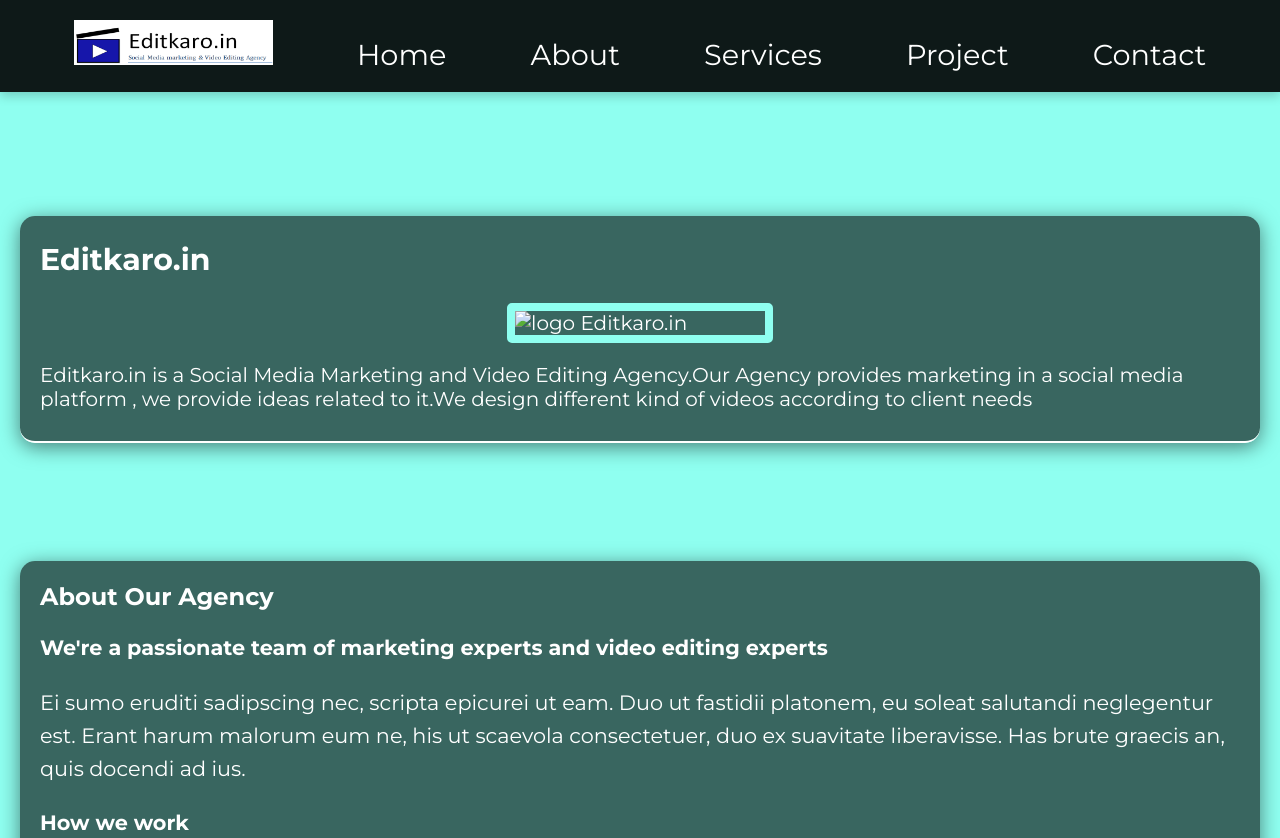
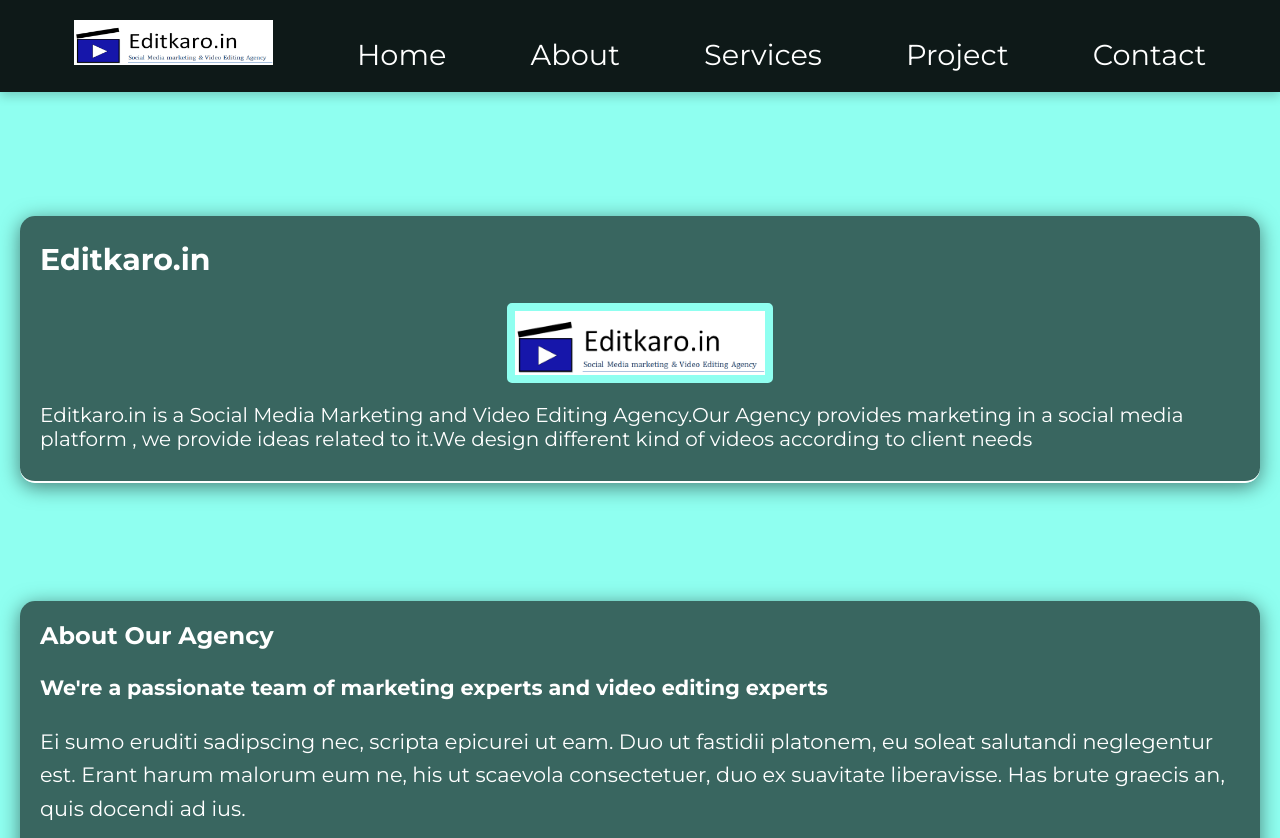
Before and after one commit to Rekha-Sivakumar/Mini-Project-, a plain HTML site: page index.html in a window 1280 px wide. Shown: the top 838 px of the page. Drawn offline with Linux system fonts and the light colour scheme.

Commit message:
Update index.html

```diff
--- a/index.html
+++ b/index.html
@@ -26,7 +26,7 @@
 <br></br>
 <div>
         <h2>Editkaro.in</h2>
-        <img src="images/logo-default-399x82.png" alt=" logo Editkaro.in" />
+        <img src="logo-default-399x82.png" alt=" logo Editkaro.in" />
         <p>Editkaro.in is a Social Media Marketing and Video Editing Agency.Our Agency provides marketing in a social media platform , we provide ideas related to it.We design different kind of videos according to client needs</p>
 </div>
     </section>
```
